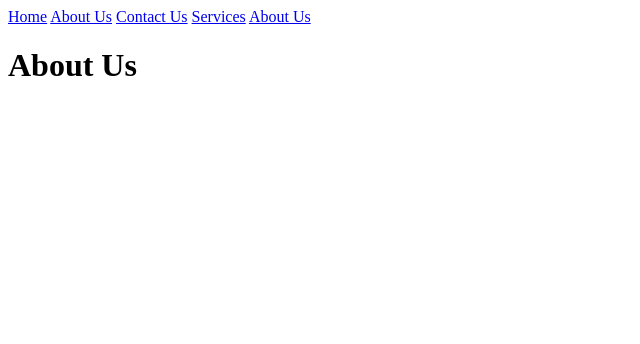
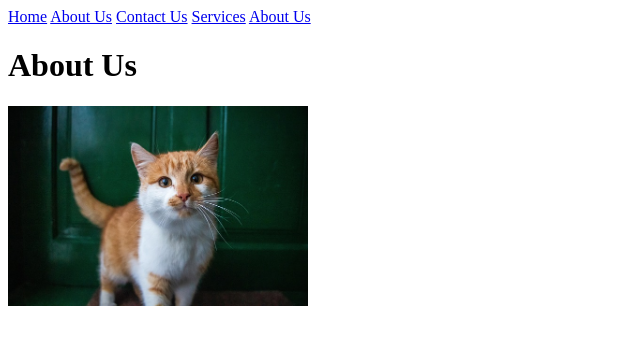
Before and after one commit to motau-kamogelo/wedepetscare, a plain HTML site: page aboutus.html in a window 1280 px wide. Shown: the whole page, without its empty margins (0-640 px from the left). Drawn offline with Linux system fonts and the light colour scheme.

Commit message:
Added image

```diff
--- a/aboutus.html
+++ b/aboutus.html
@@ -12,6 +12,7 @@
         <a href="aboutus.html">About Us</a>
 
         <h1>About Us</h1>
+        <img src="images/molnarszabolcserdely.jpg" width="300"/>
 
     </body>
 </html>
```
